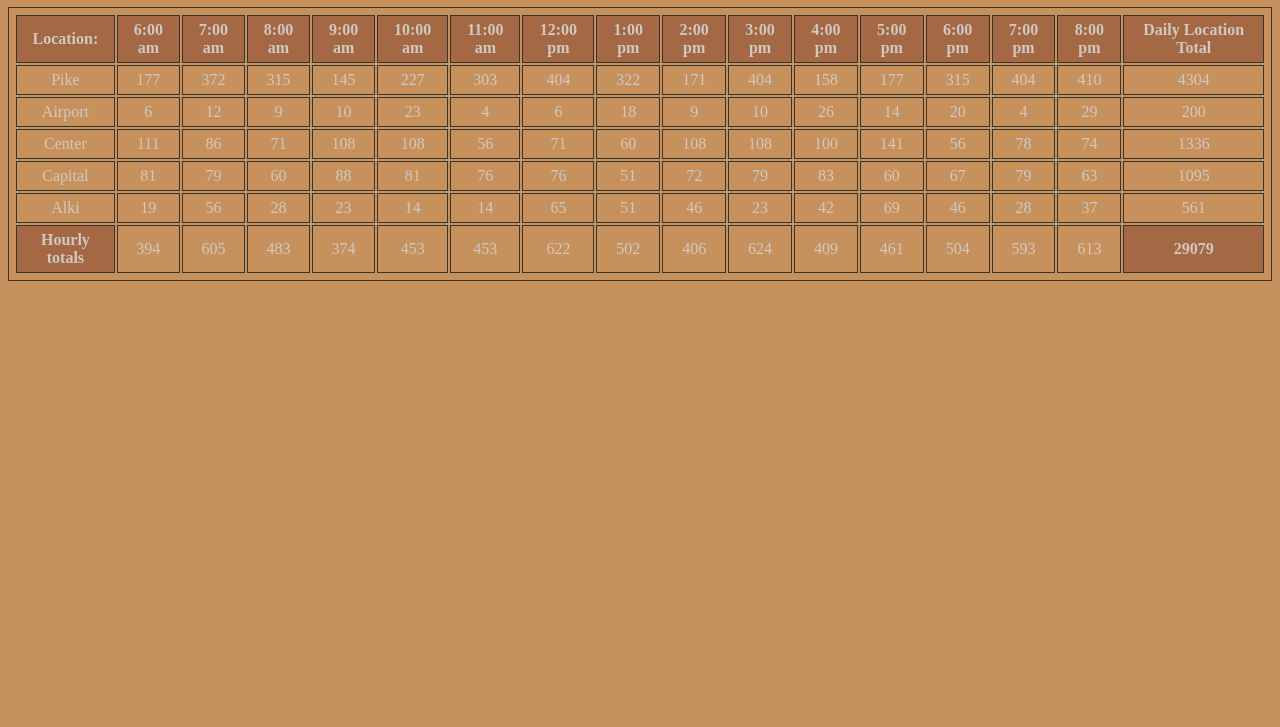
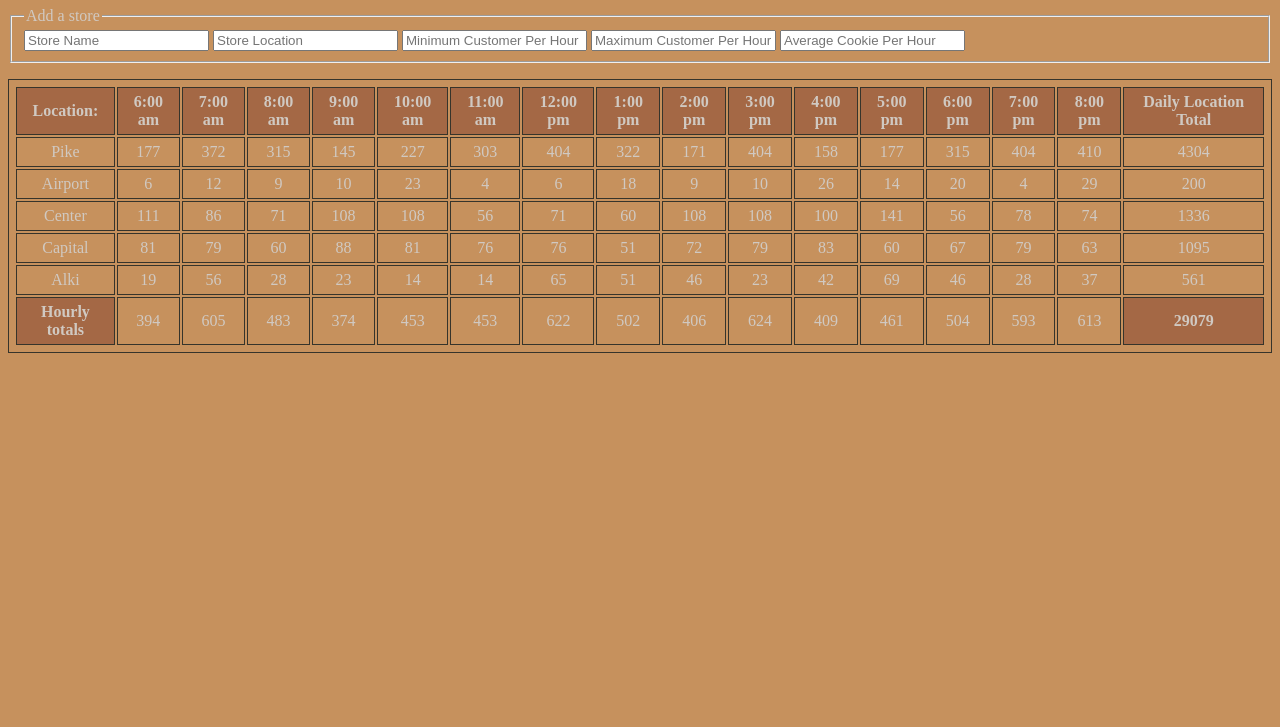
Before and after one commit to wafman/201d56_salmon_cookies, a plain HTML site: page sales.html in a window 1280 px wide. Shown: the part 73-800 px from the top of the page. Drawn offline with Linux system fonts and the light colour scheme.

Commit message:
added a form section

```diff
--- a/sales.html
+++ b/sales.html
@@ -11,6 +11,23 @@
   <header>
     <h1>Sales Info:</h1>
   </header>
+  <form id="">
+    <fieldset>
+      <legend>Add a store</legend>
+
+      <input name="" type="text" placeholder="Store Name" required>
+
+      <input name="" type="text" placeholder="Store Location" required>
+
+      <input name="" type="text" placeholder="Minimum Customer Per Hour" required>
+
+      <input name="" type="text" placeholder="Maximum Customer Per Hour" required>
+
+      <input name="" type="text" placeholder="Average Cookie Per Hour" required>
+
+    </fieldset>
+  </form>
+
   <p id="test"></p>
   <table id="storesTable"></table>
   <ul id="Pike"></ul>
```
